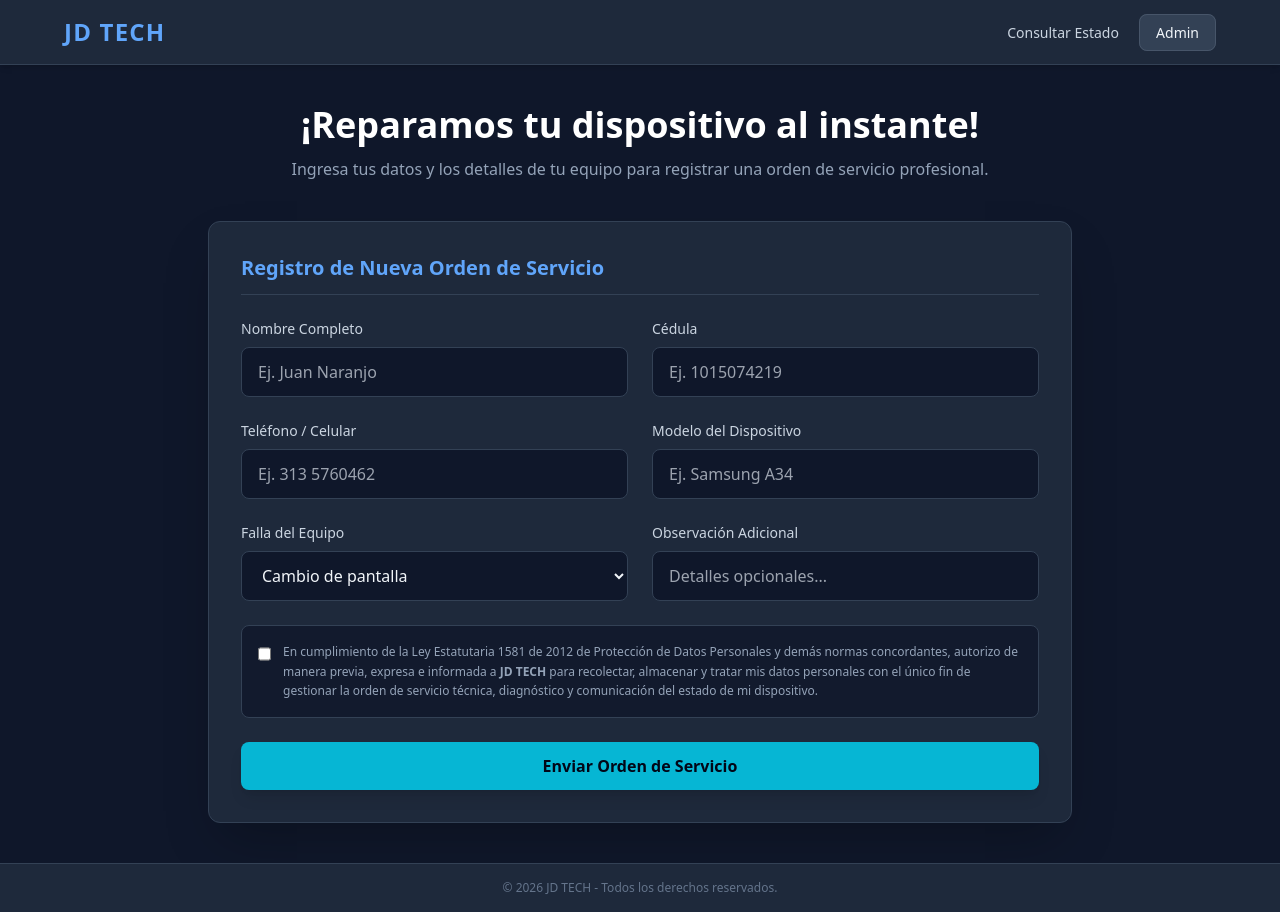
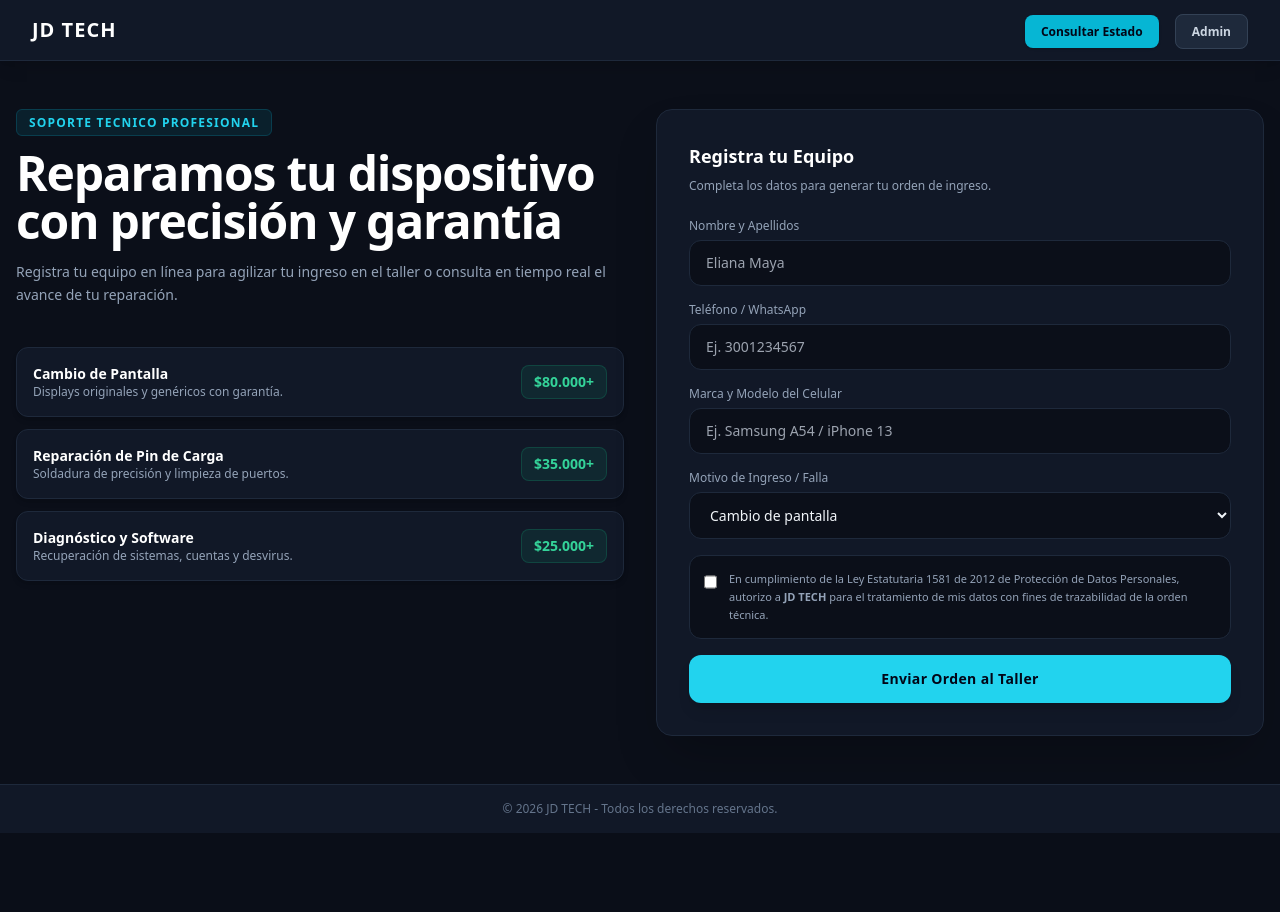
Before and after one commit to juandavidnaranjomaya-ship-it/jd_tech_taller, a Flask app: page / in a window 1280 px wide. After the commit the page ends 833 px from the top, so only its background shows below. Run offline with Flask 3, Linux system fonts and the light colour scheme; some libraries are stand-ins or nearby versions.

Commit message:
Update index.html

```diff
--- a/templates/index.html
+++ b/templates/index.html
@@ -3,106 +3,133 @@
 <head>
     <meta charset="UTF-8">
     <meta name="viewport" content="width=device-width, initial-scale=1.0">
-    <title>JD TECH - Reparación de Dispositivos</title>
+    <title>JD TECH - Servicio Técnico Profesional</title>
     <script src="https://cdn.tailwindcss.com"></script>
 </head>
-<body class="bg-slate-900 text-slate-100 min-h-screen flex flex-col justify-between">
+<body class="bg-[#0b0f19] text-slate-100 min-h-screen flex flex-col justify-between font-sans">
 
-    <header class="bg-slate-800 border-b border-slate-700 py-4 px-6 shadow-md">
-        <div class="max-w-6xl mx-auto flex justify-between items-center">
-            <h1 class="text-2xl font-extrabold text-blue-400 tracking-wider">JD TECH</h1>
-            <nav class="space-x-4">
-                <a href="/estado" class="text-sm font-medium text-slate-300 hover:text-blue-400 transition">Consultar Estado</a>
-                <a href="/login-admin" class="text-sm font-medium bg-slate-700 hover:bg-slate-600 px-4 py-2 rounded-lg transition border border-slate-600">Admin</a>
+    <!-- Barra Superior -->
+    <header class="bg-[#111827] border-b border-slate-800 py-4 px-8 shadow-lg">
+        <div class="max-w-7xl mx-auto flex justify-between items-center">
+            <h1 class="text-xl font-bold tracking-wider text-white">JD TECH</h1>
+            <nav class="space-x-3">
+                <a href="/estado" class="text-xs font-semibold bg-cyan-500 hover:bg-cyan-400 text-slate-950 px-4 py-2 rounded-lg transition shadow">Consultar Estado</a>
+                <a href="/login-admin" class="text-xs font-semibold bg-slate-800 hover:bg-slate-700 text-slate-300 border border-slate-700 px-4 py-2 rounded-lg transition">Admin</a>
             </nav>
         </div>
     </header>
 
-    <main class="max-w-4xl mx-auto px-4 py-10 w-full flex-grow">
-        <div class="text-center mb-10">
-            <h2 class="text-4xl font-bold text-white mb-3">¡Reparamos tu dispositivo al instante!</h2>
-            <p class="text-slate-400">Ingresa tus datos y los detalles de tu equipo para registrar una orden de servicio profesional.</p>
+    <!-- Contenido Principal (Estilo idéntico a imagen de referencia) -->
+    <main class="max-w-7xl mx-auto px-4 py-12 w-full flex-grow grid grid-cols-1 lg:grid-cols-12 gap-8 items-start">
+
+        <!-- Columna Izquierda: Banner Promocional y Precios Referenciales -->
+        <div class="lg:col-span-6 space-y-6">
+            <div class="space-y-4">
+                <span class="text-xs font-semibold uppercase tracking-widest text-cyan-400 bg-cyan-500/10 px-3 py-1 rounded-md border border-cyan-500/20">Soporte Tecnico Profesional</span>
+                <h2 class="text-4xl lg:text-5xl font-extrabold text-white tracking-tight leading-tight">
+                    Reparamos tu dispositivo con precisión y garantía
+                </h2>
+                <p class="text-slate-400 text-sm leading-relaxed">
+                    Registra tu equipo en línea para agilizar tu ingreso en el taller o consulta en tiempo real el avance de tu reparación.
+                </p>
             </div>
+
+            <!-- Tarjetas de Referencia de Precios -->
+            <div class="space-y-3 pt-4">
+                <div class="bg-[#111827] border border-slate-800 p-4 rounded-xl flex justify-between items-center shadow-md">
+                    <div>
+                        <h4 class="text-sm font-bold text-white">Cambio de Pantalla</h4>
+                        <p class="text-xs text-slate-400">Displays originales y genéricos con garantía.</p>
+                    </div>
+                    <span class="text-emerald-400 font-bold text-sm bg-emerald-500/10 px-3 py-1.5 rounded-lg border border-emerald-500/20">$80.000+</span>
+                </div>
+
+                <div class="bg-[#111827] border border-slate-800 p-4 rounded-xl flex justify-between items-center shadow-md">
+                    <div>
+                        <h4 class="text-sm font-bold text-white">Reparación de Pin de Carga</h4>
+                        <p class="text-xs text-slate-400">Soldadura de precisión y limpieza de puertos.</p>
+                    </div>
+                    <span class="text-emerald-400 font-bold text-sm bg-emerald-500/10 px-3 py-1.5 rounded-lg border border-emerald-500/20">$35.000+</span>
+                </div>
+
+                <div class="bg-[#111827] border border-slate-800 p-4 rounded-xl flex justify-between items-center shadow-md">
+                    <div>
+                        <h4 class="text-sm font-bold text-white">Diagnóstico y Software</h4>
+                        <p class="text-xs text-slate-400">Recuperación de sistemas, cuentas y desvirus.</p>
+                    </div>
+                    <span class="text-emerald-400 font-bold text-sm bg-emerald-500/10 px-3 py-1.5 rounded-lg border border-emerald-500/20">$25.000+</span>
+                </div>
+            </div>
+        </div>
+
+        <!-- Columna Derecha: Formulario de Registro de Equipo -->
+        <div class="lg:col-span-6 bg-[#111827] border border-slate-800 p-8 rounded-2xl shadow-2xl">
+            <div class="flex items-center space-x-2 mb-2">
+                <h3 class="text-lg font-bold text-white">Registra tu Equipo</h3>
+            </div>
+            <p class="text-xs text-slate-400 mb-6">Completa los datos para generar tu orden de ingreso.</p>
 
             {% with messages = get_flashed_messages(with_categories=true) %}
                 {% if messages %}
                     {% for category, message in messages %}
-                    <div class="mb-6 p-4 rounded-lg text-sm bg-blue-500/20 border border-blue-500 text-blue-300 text-center shadow-lg">
+                        <div class="mb-6 p-3 rounded-lg text-xs bg-cyan-500/20 border border-cyan-500 text-cyan-300 text-center">
                             {{ message }}
                         </div>
                     {% endfor %}
                 {% endif %}
             {% endwith %}
 
-        <div class="bg-slate-800 p-8 rounded-xl shadow-2xl border border-slate-700">
-            <h3 class="text-xl font-semibold mb-6 text-blue-400 border-b border-slate-700 pb-3">Registro de Nueva Orden de Servicio</h3>
-
-            <form action="/crear-orden" method="POST" enctype="multipart/form-data" class="space-y-6">
-                <div class="grid grid-cols-1 md:grid-cols-2 gap-6">
+            <form action="/crear-orden" method="POST" enctype="multipart/form-data" class="space-y-4">
                 <div>
-                        <label class="block text-sm font-medium text-slate-300 mb-2">Nombre Completo</label>
+                    <label class="block text-xs font-medium text-slate-400 mb-1.5">Nombre y Apellidos</label>
                     <input type="text" name="cliente" required
-                            class="w-full px-4 py-3 bg-slate-900 border border-slate-700 rounded-lg focus:outline-none focus:border-blue-500 text-slate-100"
-                            placeholder="Ej. Juan Naranjo">
-                    </div>
-                    <div>
-                        <label class="block text-sm font-medium text-slate-300 mb-2">Cédula</label>
-                        <input type="text" name="cedula" required
-                            class="w-full px-4 py-3 bg-slate-900 border border-slate-700 rounded-lg focus:outline-none focus:border-blue-500 text-slate-100"
-                            placeholder="Ej. 1015074219">
-                    </div>
+                        class="w-full px-4 py-3 bg-[#0b0f19] border border-slate-800 rounded-xl focus:outline-none focus:border-cyan-500 text-slate-100 text-sm"
+                        placeholder="Eliana Maya">
                 </div>
 
-                <div class="grid grid-cols-1 md:grid-cols-2 gap-6">
                 <div>
-                        <label class="block text-sm font-medium text-slate-300 mb-2">Teléfono / Celular</label>
+                    <label class="block text-xs font-medium text-slate-400 mb-1.5">Teléfono / WhatsApp</label>
                     <input type="text" name="telefono" required
-                            class="w-full px-4 py-3 bg-slate-900 border border-slate-700 rounded-lg focus:outline-none focus:border-blue-500 text-slate-100"
-                            placeholder="Ej. 313 5760462">
-                    </div>
-                    <div>
-                        <label class="block text-sm font-medium text-slate-300 mb-2">Modelo del Dispositivo</label>
-                        <input type="text" name="equipo" required
-                            class="w-full px-4 py-3 bg-slate-900 border border-slate-700 rounded-lg focus:outline-none focus:border-blue-500 text-slate-100"
-                            placeholder="Ej. Samsung A34">
-                    </div>
+                        class="w-full px-4 py-3 bg-[#0b0f19] border border-slate-800 rounded-xl focus:outline-none focus:border-cyan-500 text-slate-100 text-sm"
+                        placeholder="Ej. 3001234567">
                 </div>
 
-                <div class="grid grid-cols-1 md:grid-cols-2 gap-6">
                 <div>
-                        <label class="block text-sm font-medium text-slate-300 mb-2">Falla del Equipo</label>
-                        <select name="problema" class="w-full px-4 py-3 bg-slate-900 border border-slate-700 rounded-lg focus:outline-none focus:border-blue-500 text-slate-100">
+                    <label class="block text-xs font-medium text-slate-400 mb-1.5">Marca y Modelo del Celular</label>
+                    <input type="text" name="equipo" required
+                        class="w-full px-4 py-3 bg-[#0b0f19] border border-slate-800 rounded-xl focus:outline-none focus:border-cyan-500 text-slate-100 text-sm"
+                        placeholder="Ej. Samsung A54 / iPhone 13">
+                </div>
+
+                <div>
+                    <label class="block text-xs font-medium text-slate-400 mb-1.5">Motivo de Ingreso / Falla</label>
+                    <select name="problema" class="w-full px-4 py-3 bg-[#0b0f19] border border-slate-800 rounded-xl focus:outline-none focus:border-cyan-500 text-slate-100 text-sm">
                         <option value="Cambio de pantalla">Cambio de pantalla</option>
-                            <option value="Problema de carga">Problema de carga</option>
+                        <option value="Pin de carga">Pin de carga</option>
                         <option value="Cambio de bateria">Cambio de bateria</option>
                         <option value="Dano por agua">Dano por agua</option>
-                            <option value="Mantenimiento general">Mantenimiento general</option>
-                            <option value="Otro (Especificar en taller)">Otro (Especificar en taller)</option>
+                        <option value="Diagnostico general">Diagnostico general</option>
+                        <option value="Otro motivo">Otro motivo</option>
                     </select>
                 </div>
-                    <div>
-                        <label class="block text-sm font-medium text-slate-300 mb-2">Observación Adicional</label>
-                        <input type="text" name="imei" placeholder="Detalles opcionales..." class="w-full px-4 py-3 bg-slate-900 border border-slate-700 rounded-lg focus:outline-none focus:border-blue-500 text-slate-100">
-                    </div>
-                </div>
 
-                <!-- Tratamiento de Datos Personales según la Ley -->
-                <div class="flex items-start space-x-3 bg-slate-900/80 p-4 rounded-lg border border-slate-700">
-                    <input type="checkbox" required id="terminos" class="mt-1 h-4 w-4 rounded border-slate-700 text-blue-600 focus:ring-blue-500">
-                    <label for="terminos" class="text-xs text-slate-400 leading-relaxed">
-                        En cumplimiento de la Ley Estatutaria 1581 de 2012 de Protección de Datos Personales y demás normas concordantes, autorizo de manera previa, expresa e informada a <strong>JD TECH</strong> para recolectar, almacenar y tratar mis datos personales con el único fin de gestionar la orden de servicio técnica, diagnóstico y comunicación del estado de mi dispositivo.
+                <!-- Tratamiento de Datos Personales conforme a la Ley -->
+                <div class="flex items-start space-x-3 bg-[#0b0f19] p-3.5 rounded-xl border border-slate-800">
+                    <input type="checkbox" required id="terminos" class="mt-1 h-4 w-4 rounded border-slate-700 bg-slate-900 text-cyan-500 focus:ring-cyan-400">
+                    <label for="terminos" class="text-[11px] text-slate-400 leading-relaxed">
+                        En cumplimiento de la Ley Estatutaria 1581 de 2012 de Protección de Datos Personales, autorizo a <strong>JD TECH</strong> para el tratamiento de mis datos con fines de trazabilidad de la orden técnica.
                     </label>
                 </div>
 
                 <button type="submit"
-                    class="w-full py-3 px-4 bg-cyan-500 hover:bg-cyan-400 text-slate-950 font-bold rounded-lg shadow-lg transition duration-200">
-                    Enviar Orden de Servicio
+                    class="w-full py-3.5 px-4 bg-cyan-400 hover:bg-cyan-300 text-slate-950 font-bold rounded-xl shadow-lg transition duration-200 text-sm tracking-wide">
+                    Enviar Orden al Taller
                 </button>
             </form>
         </div>
     </main>
 
-    <footer class="bg-slate-800 border-t border-slate-700 py-4 text-center text-xs text-slate-500">
+    <footer class="bg-[#111827] border-t border-slate-800 py-4 text-center text-xs text-slate-500">
         &copy; 2026 JD TECH - Todos los derechos reservados.
     </footer>
 </body>
```
Lines whose indentation alone changed are shown as unchanged.
